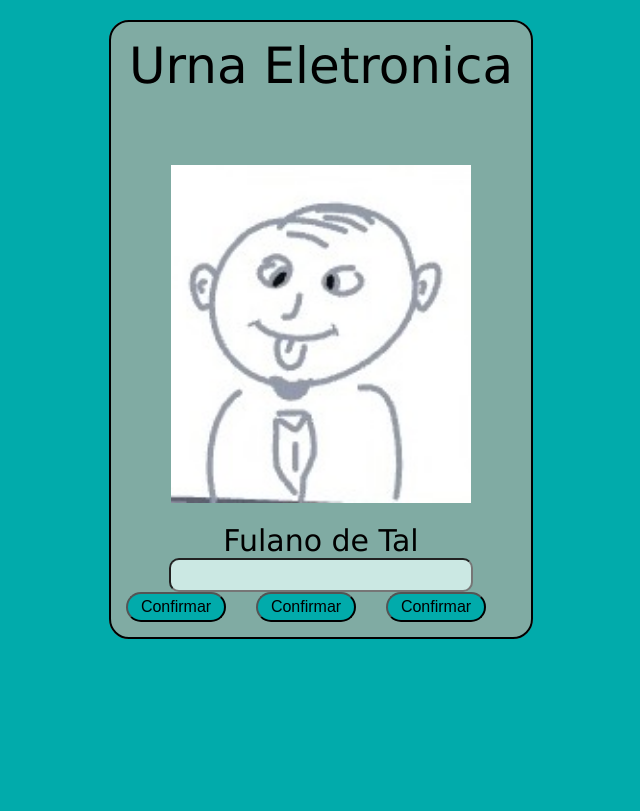
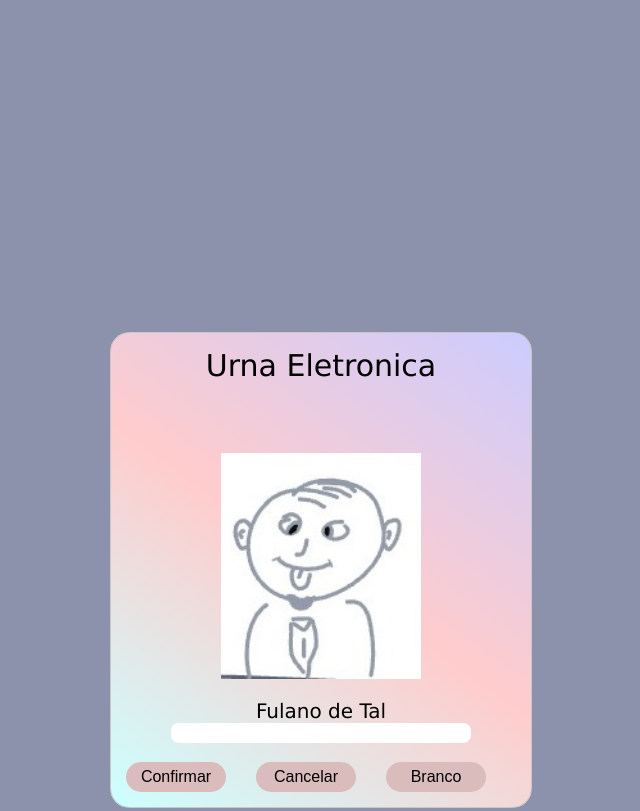
Before and after one commit to Joniclei/Formularios, a plain HTML site: page UrnaEletronica/urnaEletronica.html in a window 1280 px wide. Shown: the top 811 px of the page, without its empty margins (319-959 px from the left). Drawn offline with Linux system fonts and the light colour scheme.

Commit message:
estilo estava muito feio,agora só esta feio hehe

```diff
--- a/UrnaEletronica/urnaEletronica.html
+++ b/UrnaEletronica/urnaEletronica.html
@@ -15,13 +15,14 @@
         <img src="../assets/Img/Candidato.jpeg" alt="Imagem do Candidato">
         <h2>Fulano de Tal</h2>
         <input type="text" name="nmNCandidato" minlength="1" maxlength="2">
+        <br>
 
         <div id="idButtonCandidato" class="divButtonForm">
-          <button class="buttonForm">Confirmar</button>
+          <button  type="submit" class="buttonForm">Confirmar</button>
 
-          <button class="buttonForm">Confirmar</button>
+          <button type="reset" class="buttonForm">Cancelar</button>
 
-          <button class="buttonForm">Confirmar</button>
+          <button  type="button" class="buttonForm">Branco</button>
 
         </div>
 
--- a/assets/CSS/style.css
+++ b/assets/CSS/style.css
@@ -133,12 +133,18 @@ a {
 
 /* Fim do reset */
 
+main {
+  background-color: #8c92ab;
+  width: 100%;
+  height: 140vh;
+  display: flex;
+  justify-content: center;
+  align-items: center;
 
-main,body {
-  background-color: rgb(1, 171, 171);
 }
 
 form {
+  height: 100%;
   margin-top: 20px;
   display: flex;
   flex-direction: column;
@@ -148,8 +154,8 @@ form {
 fieldset {
   display: block;
   justify-content: center;
-  background-color: rgb(128, 171, 163);
-  border: 2px solid black;
+  background: linear-gradient(35deg, #ccffff, #ffcccc, rgb(204, 204, 255));
+  border: 1px solid rgb(200, 200, 200);
   border-radius: 20px;
   padding: 15px;
 }
@@ -157,27 +163,27 @@ fieldset {
 h1 {
   display: flex;
   justify-content: center;
-  font-size: 50px;
+  font-size: 30px;
 }
 h2 {
   padding-top: 20px;
   display: flex;
   justify-content: center;
-  font-size: 30px;
+  font-size: 20px;
 }
 
-
-img{
+img {
   display: block;
   margin: 0 auto;
   text-align: center;
   margin-top: 70px;
-  width: 300px;
+  width: 200px;
 }
 
-
 legend {
-  font-size: 40px;
+  font-family:cursive;
+  font-size: 30px;
+  color: rgb(0, 0, 0);
 }
 
 .espacoForms {
@@ -189,30 +195,31 @@ label {
   font-size: 15px;
 }
 input {
+  border: 0;
   margin: 0 auto;
   display: flex;
   justify-content: center;
   align-items: center;
   width: 300px;
-  height: 30px;
+  height: 20px;
   font-size: 100%;
-  background-color: rgb(203, 232, 227);
-  border-radius: 10px;
+  background-color: #ffffff;
+  border-radius: 8px;
 }
 
 select {
   width: 100%;
-  background-color: rgb(203, 232, 227);
+  background-color: #e9faed;
   border-radius: 10px;
 }
 
 textarea {
-  background-color: rgb(203, 232, 227);
+  background-color: #e9faed;
   border-radius: 10px;
 }
 
 button {
-  background-color: rgb(1, 171, 171);
+  background-color: #e9faed;
   border-radius: 30px;
   margin-top: 20px;
   display: block;
@@ -221,16 +228,15 @@ button {
   font-size: 1rem;
 }
 
-.divButtonForm{
+.divButtonForm {
   display: flex;
   text-align: center;
 }
 
-.buttonForm{
-  background-color: rgb(1, 171, 171);
-
+.buttonForm {
+  background-color: #dbbcbc;
+  border: 1px;
   margin: 0 30px 0 0;
-
 }
 
 .divSel {
@@ -238,8 +244,8 @@ button {
   align-items: center;
   text-align: center;
 }
-.flagSel{
-  background-color: aqua;
+.flagSel {
+  background-color: #8ef33b;
   margin: 0px 3px 5px 0px;
   padding: 0;
   height: 30px;
```
Also changed, not shown: CadastroAluno/cadastroAluno.html (+2 -1 lines), Contato/contato.html (+3 -1 lines), TelaLogin/telaLogin.html (+1 -0 lines).
